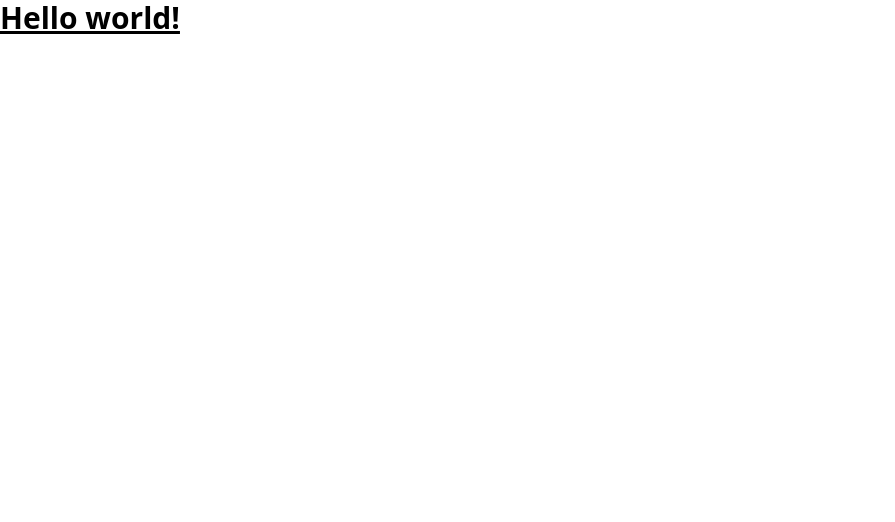
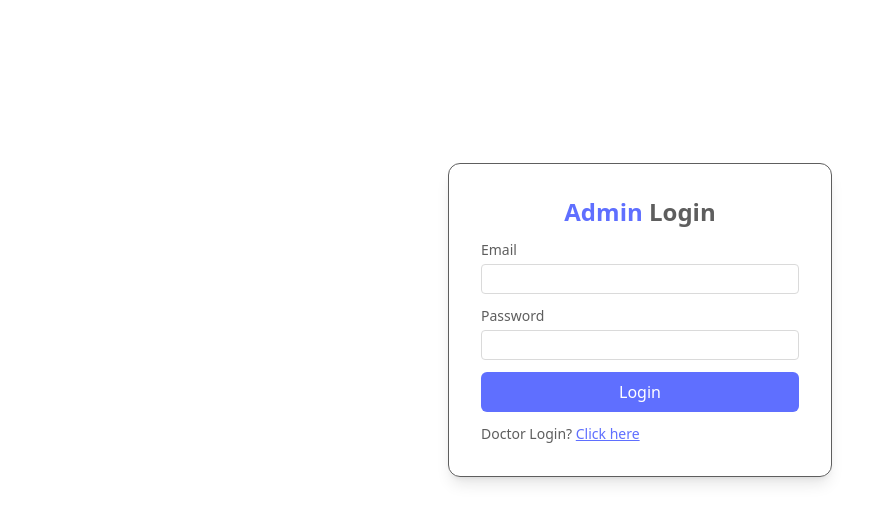
Before and after one commit to Nirosh-Edirisinghe/Doctor-Appointment-Booking, a React (Vite) app in the folder admin/: page / in a window 1280 px wide. Shown: the top 522 px of the page, without its empty margins (0-895 px from the left). Built offline with nearby package versions, Linux system fonts and the light colour scheme; no server answers.

Commit message:
create login form

```diff
--- a/admin/src/App.jsx
+++ b/admin/src/App.jsx
@@ -1,11 +1,10 @@
 import React from 'react'
+import Login from './pages/Login'
 
 const App = () => {
   return (
     <div>
-     <h1 class="text-3xl font-bold underline">
-    Hello world!
-  </h1>
+     <Login/>
     </div>
   )
 }
--- a/admin/src/context/AdminContext.jsx
+++ b/admin/src/context/AdminContext.jsx
@@ -1,11 +1,17 @@
-import { createContext } from "react";
+import { createContext, useState } from "react";
 
 export const AdminContext = createContext()
 
 const AdminContextProvider  = (props) => {
+  const [aToken,setAToken] = useState('')
+
+  const backendUrl = import.meta.env.VITE_BACKEND_URL
+
   const value = {
+    aToken,setAToken,
+    backendUrl
+  }
 
-  }
   return(
     <AdminContext.Provider value={value}>
       {props.children}
--- a/admin/src/index.css
+++ b/admin/src/index.css
@@ -1 +1,5 @@
 @import "tailwindcss";
+
+:root {
+  --color-primary: #5f6fff;
+}
--- a/admin/src/pages/Login.jsx
+++ b/admin/src/pages/Login.jsx
@@ -1,9 +1,36 @@
-import React from 'react'
+import React, { useContext, useState } from 'react'
+import { assets } from '../assets/assets.js'
+import { AdminContext } from '../context/AdminContext.jsx'
 
 const Login = () => {
+
+  const [state, setState] = useState('Admin')
+  const [email,SetEmail] = useState('')
+  const [password,SetPassword] = useState('')
+
+  const {setAToken,backendUrl} = useContext(AdminContext)
+
   return (
     <div>
-      Login
+      <form className='min-h-[80vh] flex items-center'>
+        <div className='flex flex-col gap-3 m-auto items-start p-8 min-w-[340px] sm:min-w-96 border rounded-xl text-[#5E5E5E] text-sm shadow-lg'>
+          <p className='text-2xl font-semibold m-auto'><span className='text-[var(--color-primary)]'>{state}</span> Login</p>
+          <div className='w-full'>
+            <p>Email</p>
+            <input onClick={(e)=>SetEmail(e.target.value)} value={email} className='border  border-[#DADADA] rounded w-full mt-1 p-1' type="text" required />
+          </div>
+          <div className='w-full'>
+            <p>Password</p>
+            <input onClick={(e)=>SetPassword(e.target.value)} value={password} className='border  border-[#DADADA] rounded w-full mt-1 p-1' type="password" required />
+          </div>
+          <button className='bg-[var(--color-primary)] text-white w-full py-2 rounded-md text-base cursor-pointer'>Login</button>
+          {
+            state === 'Admin'
+              ? <p>Doctor Login? <span onClick={() => setState('Doctor')} className='cursor-pointer text-[var(--color-primary)] underline'>Click here</span></p> :
+              <p>Adimn Login? <span onClick={() => setState('Admin')} className='cursor-pointer text-[var(--color-primary)] underline'>Click here</span></p>
+          }
+        </div>
+      </form>
     </div>
   )
 }
```
Also changed, not shown: 1 other file (tests, documents, lock files or other folders).
